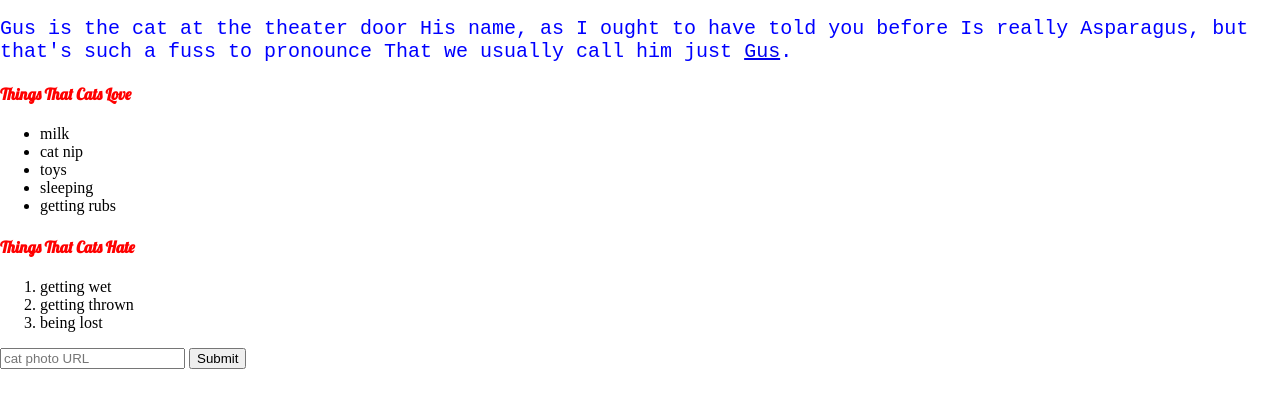
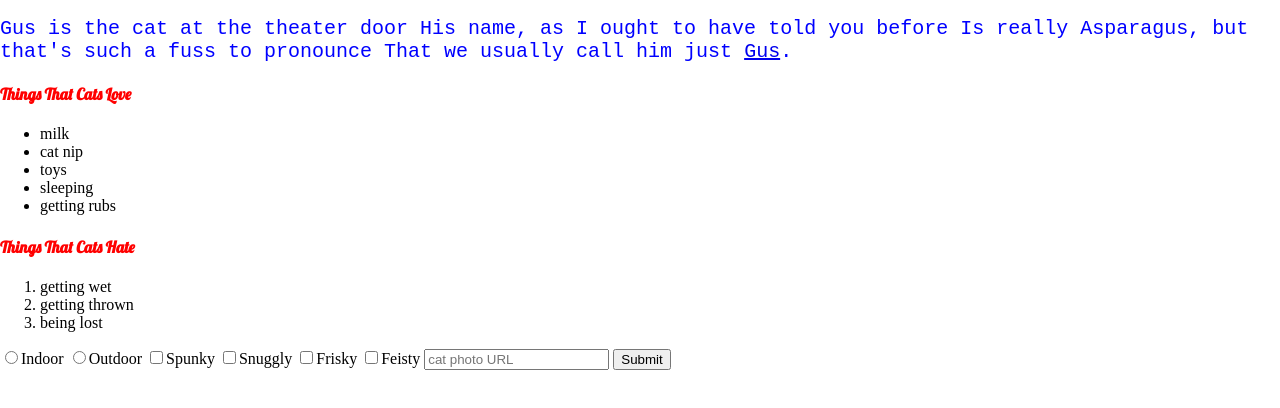
Before and after one commit to Jahnava/simple-kitty-app, a website: page public/html/index.html in a window 1280 px wide. Shown: the part 378-786 px from the top of the page. Drawn offline with Linux system fonts and the light colour scheme.

Commit message:
Added checkbox and radio inputs

```diff
--- a/public/html/index.html
+++ b/public/html/index.html
@@ -33,8 +33,14 @@
      <li>getting thrown</li>
      <li>being lost</li>
    </ol>
-<form action="">
-   <input type="text" placeholder="cat photo URL" required>
+<form action="/submit cat photo">
+  <label><input type="radio" name="indoor-outdoor">Indoor</label>
+  <label><input type="radio" name="indoor-outdoor">Outdoor</label>
+   <label><input type="checkbox" name="personality">Spunky</label>
+   <label><input type="checkbox" name="personality">Snuggly</label>
+   <label><input type="checkbox" name="personality">Frisky</label>
+   <label><input type="checkbox" name="personality">Feisty</label>
+    <input type="text" placeholder="cat photo URL" required>
    <button type="submit">Submit</button>
 </form>
 
```
